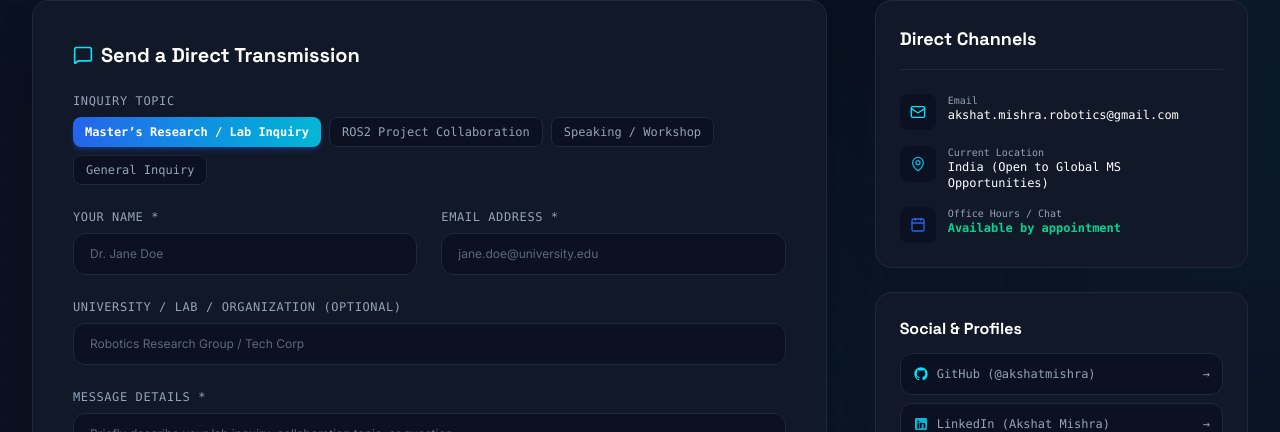
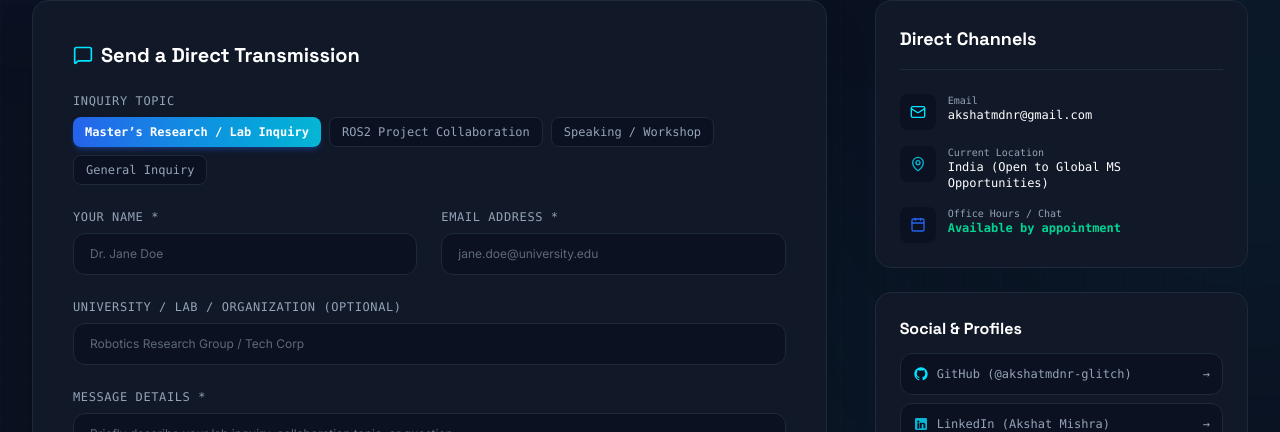
Before and after one commit to akshatmdnr-glitch/ROBO_WEBSITE, a Next.js app: page /contact in a window 1280 px wide. Shown: the part 339-771 px from the top of the page. Built offline with nearby package versions, Linux system fonts and the light colour scheme.

Commit message:
fix: update GitHub profile links to akshatmdnr-glitch and primary email

```diff
--- a/src/app/contact/page.tsx
+++ b/src/app/contact/page.tsx
@@ -216,10 +216,10 @@ export default function ContactPage() {
                 <div>
                   <span className="text-[#94A3B8] block text-[10px]">Email</span>
                   <a
-                    href="mailto:akshat.mishra.robotics@gmail.com"
+                    href="mailto:akshatmdnr@gmail.com"
                     className="text-white hover:text-[#00E5FF] transition-colors"
                   >
-                    akshat.mishra.robotics@gmail.com
+                    akshatmdnr@gmail.com
                   </a>
                 </div>
               </div>
@@ -250,14 +250,14 @@ export default function ContactPage() {
             <h3 className="font-heading font-bold text-white text-base mb-3">Social & Profiles</h3>
             <div className="space-y-2 text-xs font-mono">
               <a
-                href="https://github.com/akshatmishra"
+                href="https://github.com/akshatmdnr-glitch"
                 target="_blank"
                 rel="noopener noreferrer"
                 className="p-3 rounded-xl bg-[#0B1120] border border-[#1E293B] hover:border-[#00E5FF]/40 text-[#94A3B8] hover:text-white flex items-center justify-between transition-all"
               >
                 <div className="flex items-center gap-2">
                   <GithubIcon className="w-4 h-4 text-[#00E5FF]" />
-                  <span>GitHub (@akshatmishra)</span>
+                  <span>GitHub (@akshatmdnr-glitch)</span>
                 </div>
                 <span>→</span>
               </a>
--- a/src/app/page.tsx
+++ b/src/app/page.tsx
@@ -109,7 +109,7 @@ export default function Home() {
               </Link>
 
               <a
-                href="https://github.com/akshatmishra"
+                href="https://github.com/akshatmdnr-glitch"
                 target="_blank"
                 rel="noopener noreferrer"
                 className="px-5 py-3.5 rounded-xl bg-[#111827] border border-[#1E293B] hover:border-[#00E5FF]/40 text-[#94A3B8] hover:text-white font-semibold text-sm flex items-center gap-2 transition-all"
--- a/src/components/home/GithubActivityFeed.tsx
+++ b/src/components/home/GithubActivityFeed.tsx
@@ -49,11 +49,11 @@ export default function GithubActivityFeed() {
           </div>
           <div>
             <h3 className="font-heading font-bold text-white text-base">GitHub Activity & Contributions</h3>
-            <p className="text-xs text-[#94A3B8] font-mono">Live code telemetry @akshatmishra</p>
+            <p className="text-xs text-[#94A3B8] font-mono">Live code telemetry @akshatmdnr-glitch</p>
           </div>
         </div>
         <a
-          href="https://github.com/akshatmishra"
+          href="https://github.com/akshatmdnr-glitch"
           target="_blank"
           rel="noopener noreferrer"
           className="px-3 py-1.5 rounded-lg bg-[#0B1120] border border-[#1E293B] hover:border-[#00E5FF]/40 text-xs font-mono text-[#00E5FF] flex items-center gap-1.5 transition-all"
--- a/src/components/layout/Footer.tsx
+++ b/src/components/layout/Footer.tsx
@@ -27,7 +27,7 @@ export default function Footer() {
             </p>
             <div className="flex items-center gap-3 pt-2">
               <a
-                href="https://github.com/akshatmishra"
+                href="https://github.com/akshatmdnr-glitch"
                 target="_blank"
                 rel="noopener noreferrer"
                 className="w-8 h-8 rounded-lg bg-[#111827] border border-[#1E293B] flex items-center justify-center text-[#94A3B8] hover:text-[#00E5FF] hover:border-[#00E5FF]/40 transition-all"
@@ -45,7 +45,7 @@ export default function Footer() {
                 <LinkedinIcon className="w-4 h-4" />
               </a>
               <a
-                href="mailto:akshat.mishra.robotics@gmail.com"
+                href="mailto:akshatmdnr@gmail.com"
                 className="w-8 h-8 rounded-lg bg-[#111827] border border-[#1E293B] flex items-center justify-center text-[#94A3B8] hover:text-[#00E5FF] hover:border-[#00E5FF]/40 transition-all"
                 aria-label="Email"
               >
--- a/src/data/research.ts
+++ b/src/data/research.ts
@@ -62,7 +62,7 @@ export const PUBLICATIONS: Publication[] = [
     status: 'In Review',
     abstract: 'In this paper, we present a GPU-accelerated LiDAR-Inertial Odometry framework engineered specifically for resource-constrained edge platforms such as the NVIDIA Jetson Orin. By parallelizing scan matching and factor graph optimization across CUDA streams, our method achieves sub-10ms state updates with under 2 cm spatial drift across long-range GPS-denied datasets.',
     pdfUrl: '/papers/icra2026_lidar_slam_preprint.pdf',
-    codeUrl: 'https://github.com/akshatmishra/gpu-lio-sam',
+    codeUrl: 'https://github.com/akshatmdnr-glitch/gpu-lio-sam',
     doi: '10.1109/ICRA.2026.10492026',
     tags: ['LiDAR-Inertial SLAM', 'CUDA', 'Factor Graphs', 'Jetson Edge AI'],
     bibtex: `@inproceedings{mishra2026gpulio,
@@ -81,7 +81,7 @@ export const PUBLICATIONS: Publication[] = [
     status: 'Published',
     abstract: 'We introduce a dynamic gait controller for quadruped robots traversing uneven and compliant surfaces. The system combines high-rate ground contact detection with convex MPC optimization, significantly mitigating slippage and foot-placement disturbance.',
     pdfUrl: '/papers/iros2025_quadruped_mpc.pdf',
-    codeUrl: 'https://github.com/akshatmishra/titanquad-mpc',
+    codeUrl: 'https://github.com/akshatmdnr-glitch/titanquad-mpc',
     tags: ['Quadruped Locomotion', 'Convex MPC', 'Isaac Sim', 'Control Systems'],
     bibtex: `@inproceedings{mishra2025quadruped,
   title={Robust Quadruped Locomotion on Compliant Terrains Using Convex MPC with Adaptive Ground Impedance Sensing},
@@ -99,7 +99,7 @@ export const PUBLICATIONS: Publication[] = [
     status: 'Preprint',
     abstract: 'A comparative benchmark study measuring message throughput, latency jitter, and CPU utilization across UART, SPI, and CAN-FD transports for micro-ROS running on STM32 microcontrollers in joint-level motor actuation tasks.',
     pdfUrl: '/papers/microros_canfd_benchmark.pdf',
-    codeUrl: 'https://github.com/akshatmishra/microros-stm32-actuator',
+    codeUrl: 'https://github.com/akshatmdnr-glitch/microros-stm32-actuator',
     tags: ['micro-ROS', 'STM32', 'CAN-FD', 'Embedded Robotics'],
     bibtex: `@article{mishra2025microros,
   title={Performance Analysis of Micro-ROS Transport Layer Protocols on Embedded STM32 CAN-FD Bus},
--- a/src/data/resume.ts
+++ b/src/data/resume.ts
@@ -26,9 +26,9 @@ export const RESUME_DATA = {
   header: {
     name: 'Akshat Mishra',
     title: 'Robotics Engineer • ROS2 Developer • Autonomous Systems Enthusiast',
-    email: 'akshat.mishra.robotics@gmail.com',
+    email: 'akshatmdnr@gmail.com',
     location: 'India / Open to Global MS Programs',
-    github: 'https://github.com/akshatmishra',
+    github: 'https://github.com/akshatmdnr-glitch',
     linkedin: 'https://linkedin.com/in/akshatmishra-robotics',
     scholar: 'https://scholar.google.com',
     website: 'https://akshatmishra-robotics.dev',
```
Also changed, not shown: src/data/projects.ts (+6 -6 lines).
